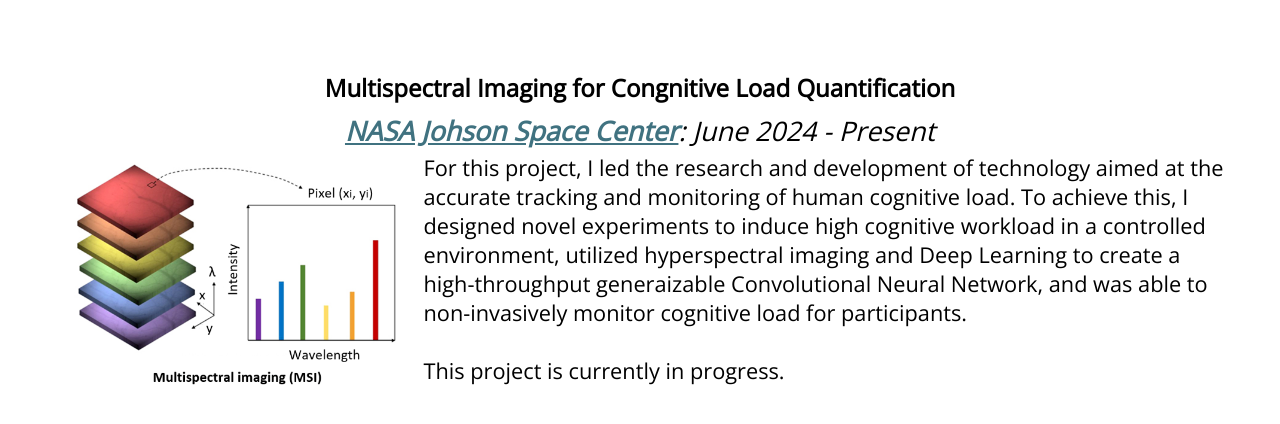
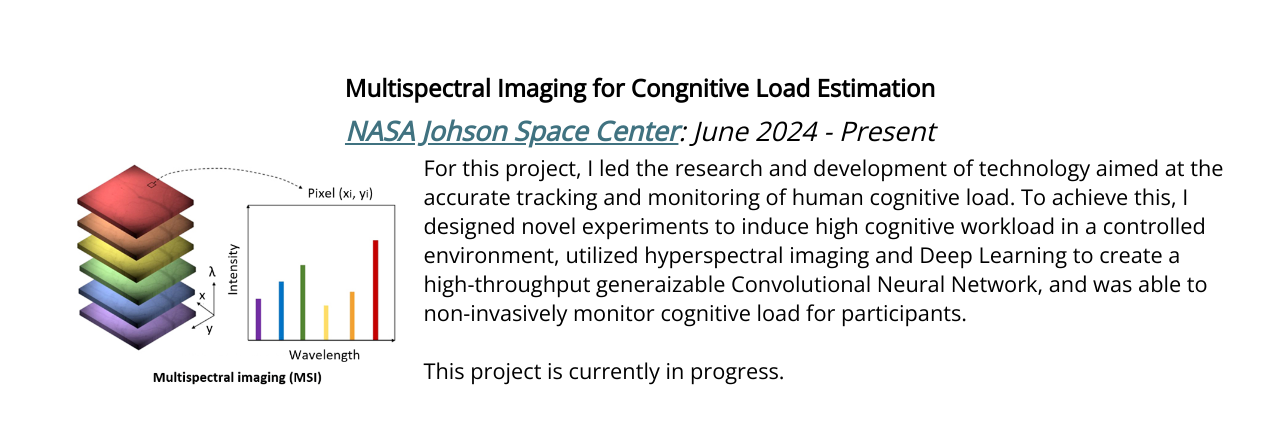
Before and after one commit to jjhickmon/portfolio-v2, a React (Create React App) app: page /projects/multispectral in a window 1280 px wide. Shown: the top 424 px of the page. Built offline with nearby package versions, Linux system fonts and the light colour scheme; the HTML template or start-up script is replaced by a standard one.

Commit message:
Changed multispectral title

```diff
--- a/src/pages/projects/multispectral.js
+++ b/src/pages/projects/multispectral.js
@@ -5,7 +5,7 @@
         <div className='subpage'>
             <div className='subpage-header'>
                 <h2>
-                    Multispectral Imaging for Congnitive Load Quantification
+                    Multispectral Imaging for Congnitive Load Estimation
                 </h2>
                 <h3 className='subpage-date'>
                     <a
```
